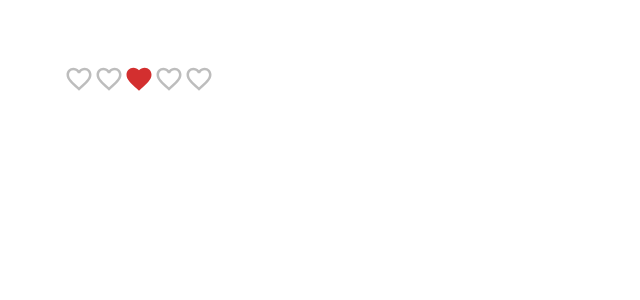
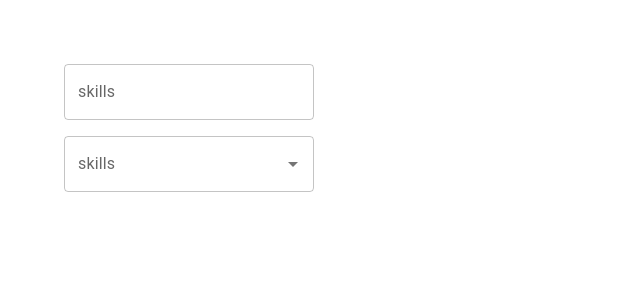
Before and after one commit to Hachiman12a1/Learn-MUI-Codevolution, a React (Create React App) app: page / in a window 1280 px wide. Shown: the top 300 px of the page, without its empty margins (0-640 px from the left). Built offline with nearby package versions, Linux system fonts and the light colour scheme.

Commit message:
Autocomplete

```diff
--- a/src/App.tsx
+++ b/src/App.tsx
@@ -1,4 +1,5 @@
 import "./App.css";
+import MuiAutoComplete from "./components/MuiAutoComplete";
 import MuiButton from "./components/MuiButton";
 import MuiCheckBox from "./components/MuiCheckBox";
 import MuiRadioButton from "./components/MuiRadioButton";
@@ -18,7 +19,8 @@
       {/* <MuiRadioButton />*/}
       {/* <MuiCheckBox /> */}
       {/* <MuiSwitch /> */}
-      <MuiRating />
+      {/* <MuiRating /> */}
+      <MuiAutoComplete />
     </div>
   );
 }
--- /dev/null
+++ b/src/components/MuiAutoComplete.tsx
@@ -0,0 +1,39 @@
+import { Autocomplete, Stack, TextField } from "@mui/material";
+import React, { useState } from "react";
+
+const MuiAutoComplete = () => {
+  type Skill = {
+    id: number;
+    label: string;
+  };
+
+  const skills = ["HTML", "CSS", 'Javascript", "Typescript', "React"];
+
+  const skillsOptions = skills.map((skill, index) => ({
+    id: index + 1,
+    label: skill,
+  }));
+
+  const [value, setValue] = useState<string | null>(null);
+  const [skill, setSkill] = useState<Skill | null>(null);
+
+  return (
+    <Stack spacing={2} width="250px">
+      <Autocomplete
+        options={skills}
+        renderInput={(params) => <TextField {...params} label="skills" />}
+        value={value}
+        onChange={(event: any, newValue: string | null) => setValue(newValue)}
+        freeSolo
+      />
+      <Autocomplete
+        options={skillsOptions}
+        renderInput={(params) => <TextField {...params} label="skills" />}
+        value={skill}
+        onChange={(event: any, newValue: Skill | null) => setSkill(newValue)}
+      />
+    </Stack>
+  );
+};
+
+export default MuiAutoComplete;
```
